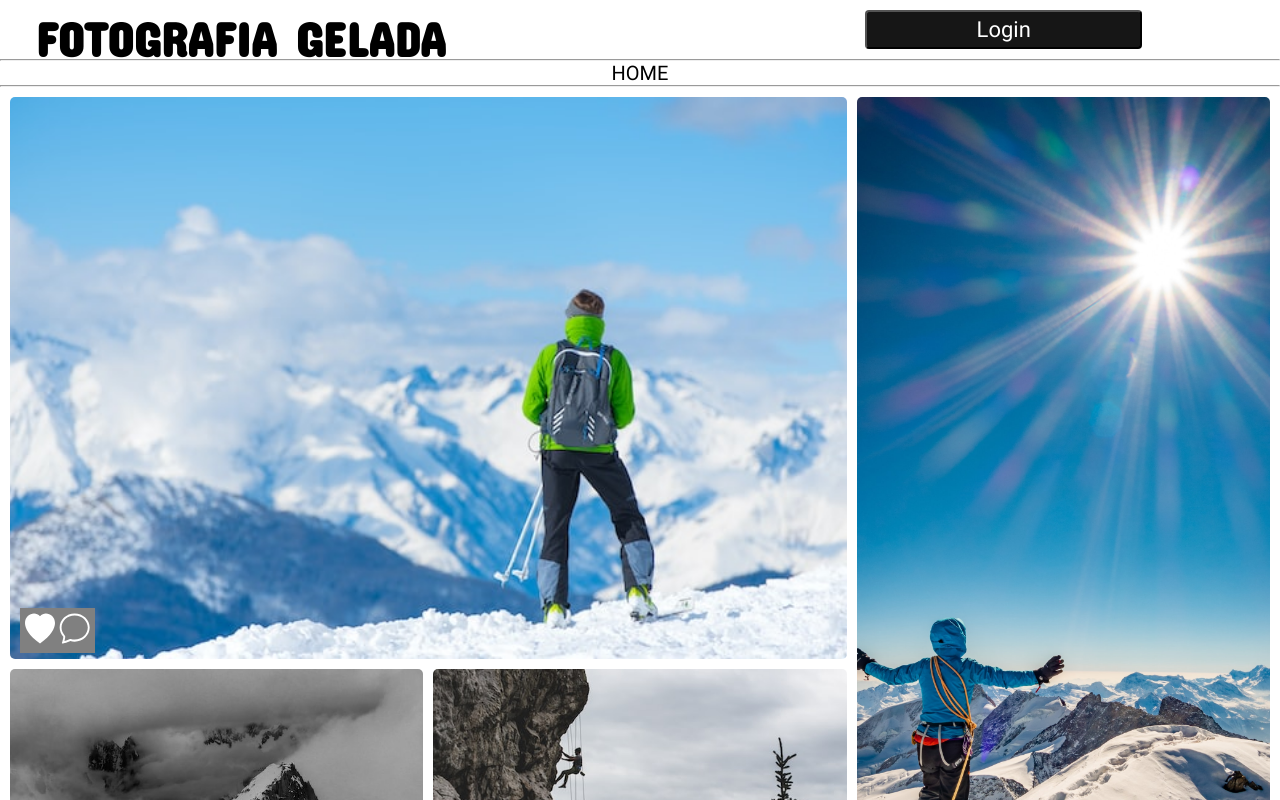
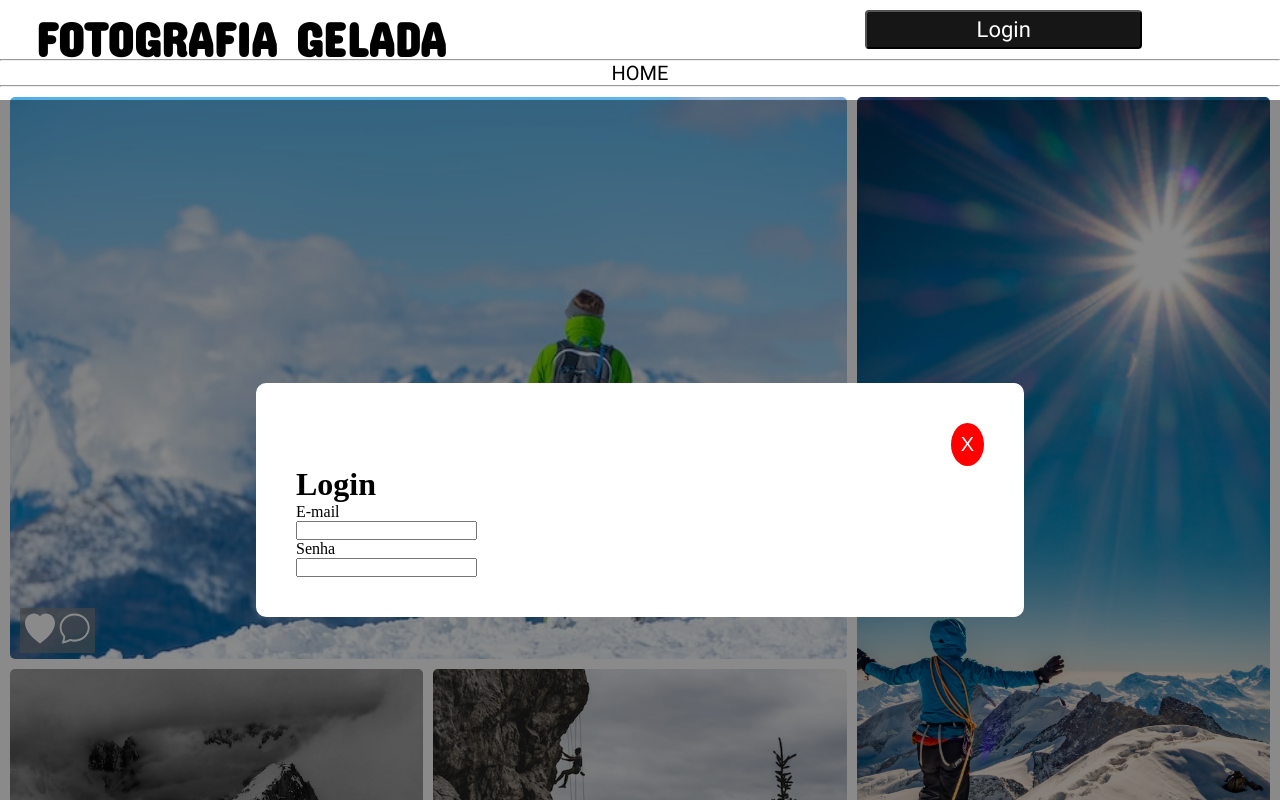
Before and after one commit to Narydiniz/fotografiaGelada, a website: page public/index.html in a window 1280 px wide. Both pictures are taken after a click on the button "Login". Shown: the top 800 px of the page. Drawn offline with Linux system fonts and the light colour scheme.

Commit message:
Modal login

```diff
--- a/public/index.html
+++ b/public/index.html
@@ -11,15 +11,39 @@
     <header>
         <div class="header-box">
             <h1 class="logo-header">FOTOGRAFIA GELADA</h1>
-            <button class="btn-login">Login</button>
+            <button class="btn-login" onclick="abrirModal()">Login</button>
         </div>
 
     </header>
 
 
     <!--MAIN-->
+
     <main>
 
+        <!-- Modal login -->
+        <div class="modal-login" id="modal-login">
+            <div class="modal">
+                <button onclick="fecharModal()" class="close" id="close">X</button>
+                <h1>Login</h1>
+                <form class="form-modal"
+                    <label class= "login-email">
+                        <p class="p-email">E-mail</p>
+                        <input class="input-email" type="email" class="cadastro" required>
+                    </label>
+
+                    <label class="login-senha">
+                        <p class="p-senha">Senha</p>
+                        <input class="input-senha" type="password" minlength="8" required>
+                    </label>
+                </form>
+            </div>
+        </div>
+
+
+
+
+        <!-- Grade de imagens  -->
         <nav class="nav-box">
              <hr>
              <p class="btn-home">HOME</p>
@@ -32,8 +56,10 @@
                 <img class="image-table" src="Imagens/Everest.jpg" alt="">
                 <div class="container-icons">
                     <div class="like-comment">
-                        <img class="like" src="Icones/coração.svg" alt="">
-                        <img class="comment" src="Icones/chat-branco.svg" alt="">
+                        <img src="Icones/coração.svg" alt="">
+                        <span></span>
+                        <img src="Icones/chat-branco.svg" alt="">
+                        <span></span>
                     </div>
                 </div>
             </div>
@@ -118,6 +144,6 @@
         </ul>
         <p class="copy">copyright - 2024</p>
     </footer>
-
+    <script src="script.js"></script>
 </body>
 </html>
--- /dev/null
+++ b/public/script.js
@@ -0,0 +1,11 @@
+
+function abrirModal(){
+  const modal =   document.getElementById('modal-login')
+  modal.classList.add('abrir')
+
+  modal.addEventListener('click', (e) => {
+    if(e.target.id == 'close' || e.target.id == 'modal-login'){
+        modal.classList.remove('abrir')
+    }
+  })
+}
--- a/public/style.css
+++ b/public/style.css
@@ -46,7 +46,58 @@
     font-family:"Roboto";
     font-size: 20px;
 }
+/* Modal login */
+.modal-login{
+    width: 100%;
+    height: 100%;
+    position: relative;
+    top: 100px;
+    left: 0;
+    display: none;
+    background-color: rgba(0, 0, 0, 0.46);
+    align-items: center;
+    justify-content: center;
+    z-index: 999;
+
+}
+.modal-login.abrir{
+    display:flex;
+    position: absolute;
+}
+.modal{
+    width: 60%;
+    min-width: 450px;
+    min-height: 200px;
+    background-color: white;
+    padding: 40px;
+    border-radius: 10px;
+}
+.close{
+    margin-left: auto;
+    display: flex;
+    padding: 10px;
+    border-radius: 50%;
+    border: 0;
+    background-color: red;
+    color: white;
+    font-size: 20px;
+    cursor: pointer;
+}
+@keyframes abrirmodal{
+    from{
+        opacity: 0;
+        transform: translate3d(0, -20px, -5px);
+    }
+    to{
+        opacity: 1;
+        transform: translate3d(0,0,0);
+    }
+}
+.abrir .modal-login{
+    animation: abrirmodal 0.5s;
+}
 /*Body Grade de imagens*/
+
 .grade-images{
     display: grid;
     grid-template-columns: repeat(3, 1fr);
@@ -115,16 +166,14 @@
 }
 .like-comment{
     position: absolute;
-    background-color: grey;
+    background-color: rgba(128, 128, 128, 0.63);
     left: 10px;
     bottom: 10px;
     padding:5px;
-    width: auto;
-    height: auto;
 
 }
-.like{
-
+span{
+    color: white;
 }
 /*Footer*/
 footer{
```
